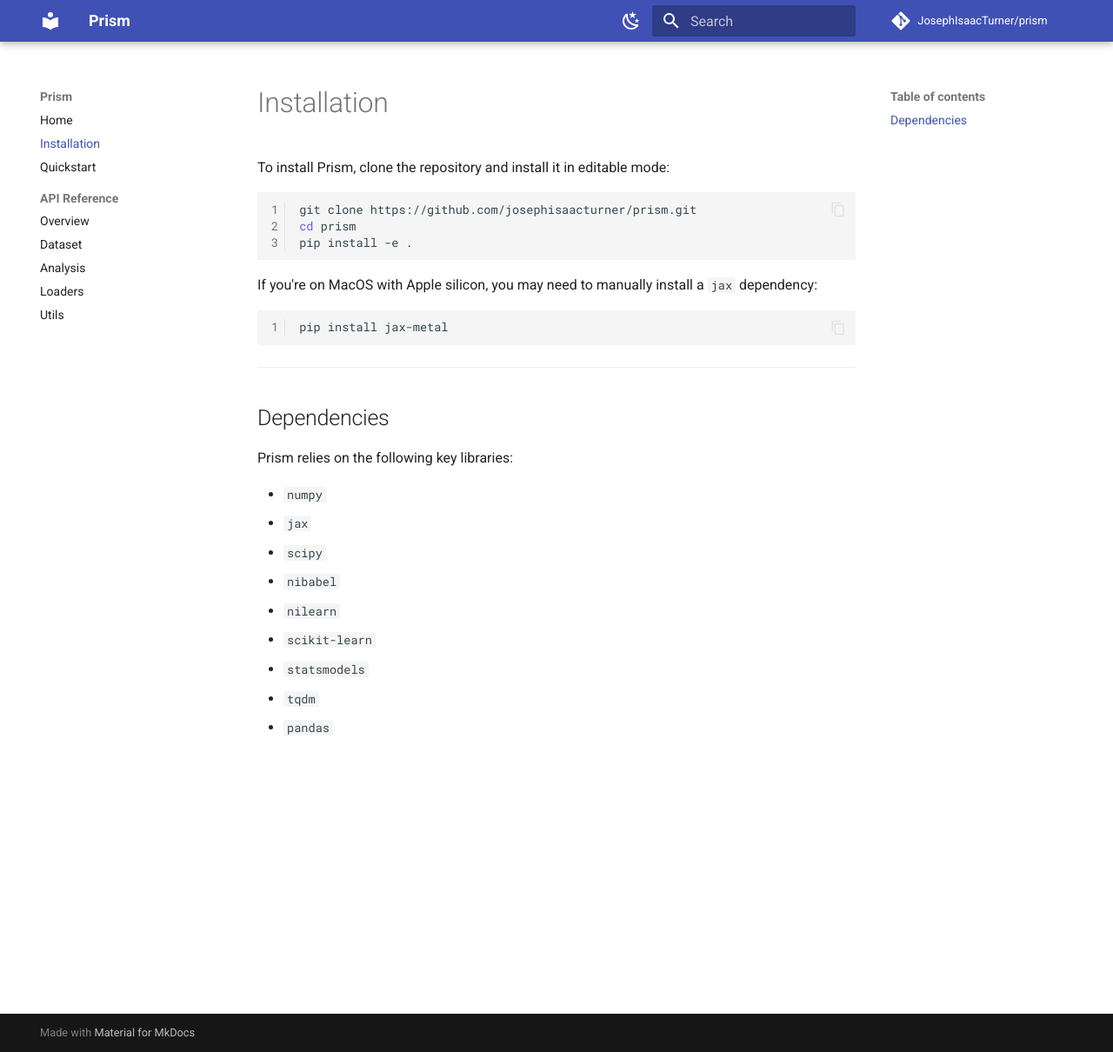
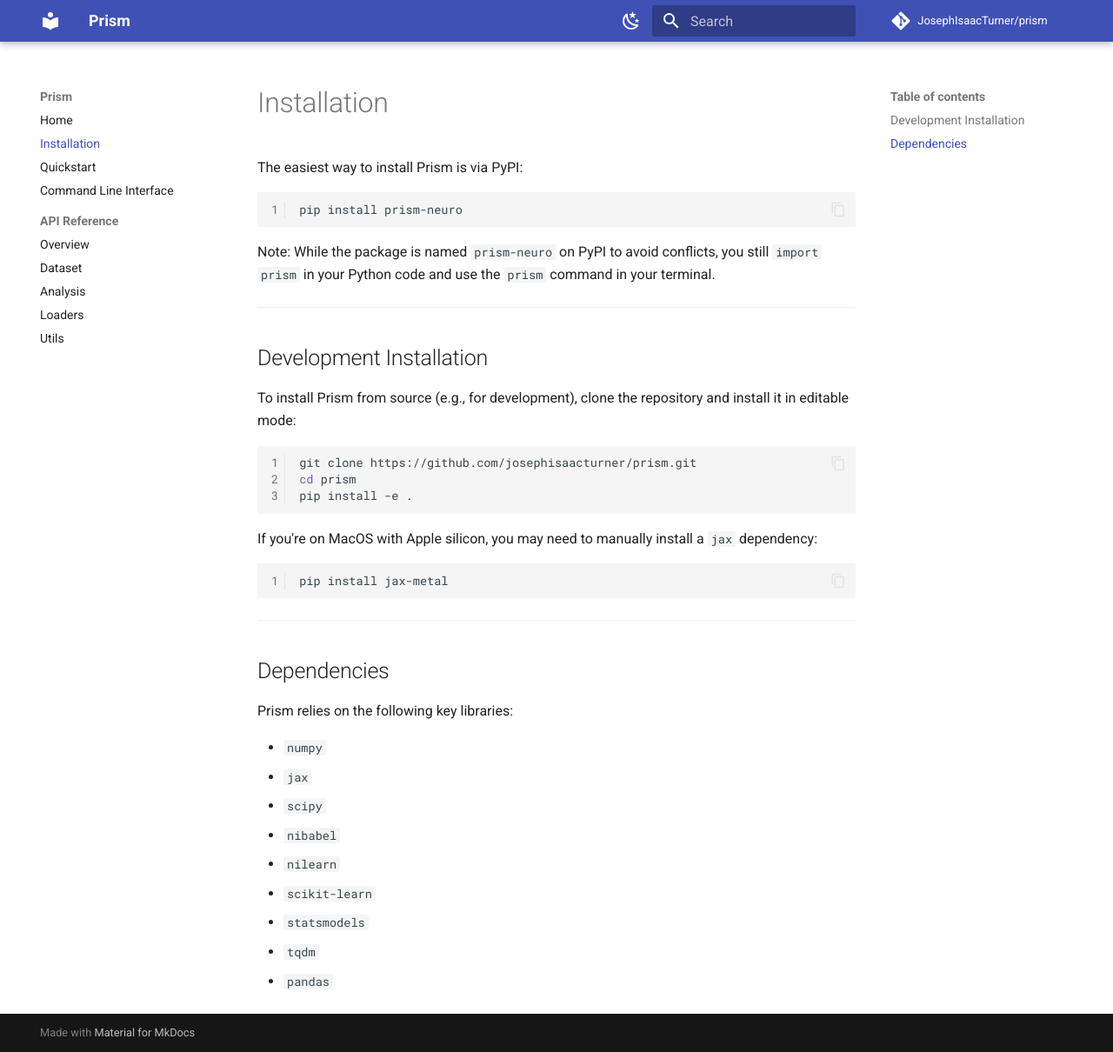
Before and after one commit to JosephIsaacTurner/prism, an MkDocs documentation site: the page built from docs/installation.md, in a window 1280 px wide and 1210 px high. Shown: the whole window at 87% size. Built offline with MkDocs 1.6.1 and Material for MkDocs 9.7.7, drawn with Linux system fonts in a browser that asks for light colours; comment, search, counter and statistics services are not loaded.

````diff
--- a/docs/installation.md
+++ b/docs/installation.md
@@ -1,6 +1,18 @@
 # Installation
 
-To install Prism, clone the repository and install it in editable mode:
+The easiest way to install Prism is via PyPI:
+
+```bash
+pip install prism-neuro
+```
+
+Note: While the package is named `prism-neuro` on PyPI to avoid conflicts, you still `import prism` in your Python code and use the `prism` command in your terminal.
+
+---
+
+## Development Installation
+
+To install Prism from source (e.g., for development), clone the repository and install it in editable mode:
 
 ```bash
 git clone https://github.com/josephisaacturner/prism.git
--- a/mkdocs.yaml
+++ b/mkdocs.yaml
@@ -50,6 +50,7 @@ nav:
   - Home: index.md
   - Installation: installation.md
   - Quickstart: quickstart.md
+  - Command Line Interface: cli.md
   - API Reference:
       - Overview: api/index.md
       - Dataset: api/dataset.md
````
Also changed, not shown: docs/api/dataset.md (+1 -1 lines), docs/cli.md (added, +85 -0 lines), docs/index.md (+1 -1 lines), docs/quickstart.md (+2 -2 lines).
